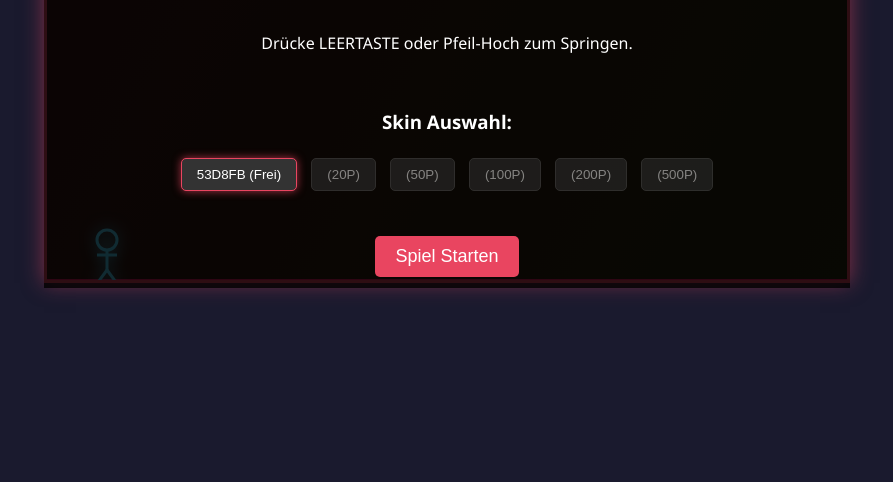
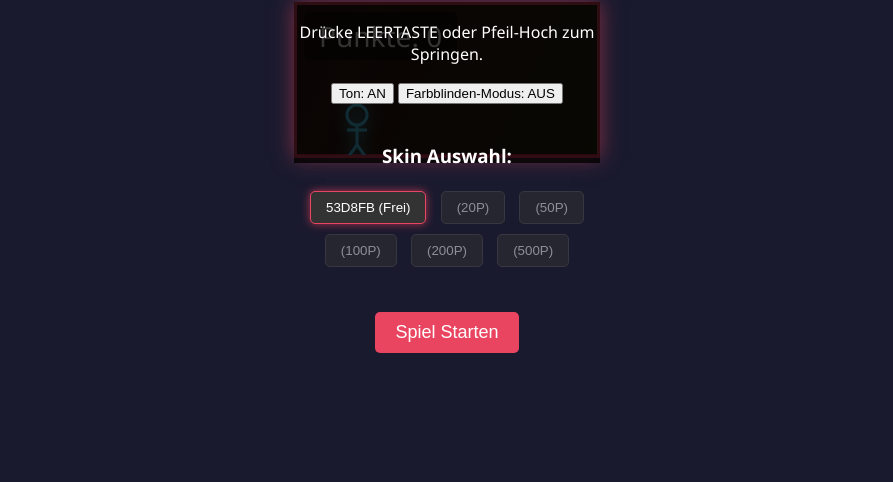
Before and after one commit to ArdathSol/DiscoRunner, a plain HTML site: page index.html in a window 1280 px wide. Shown: the part 318-800 px from the top of the page, without its empty margins (193-1086 px from the left). Drawn offline with Linux system fonts and the light colour scheme.

Commit message:
Enhance overlay with sound and colorblind options
Added sound toggle and colorblind mode options to overlay.

```diff
--- a/index.html
+++ b/index.html
@@ -9,12 +9,17 @@
 <body>
     <div id="gameContainer">
         <div id="scoreBoard">Punkte: <span id="score">0</span></div>
-        <canvas id="gameCanvas" width="800" height="400"></canvas>
+        <canvas id="gameCanvas"></canvas>
 
         <!-- Overlay für Start und Game Over -->
         <div id="overlay">
             <h1 id="overlayTitle">Disco Runner</h1>
             <p id="overlayMessage">Drücke LEERTASTE oder Pfeil-Hoch zum Springen.</p>
+
+            <div id="options">
+                <button id="toggleSound">Ton: AN</button>
+                <button id="toggleColorblind">Farbblinden-Modus: AUS</button>
+            </div>
 
             <div id="skinSelection">
                 <h3>Skin Auswahl:</h3>
```
